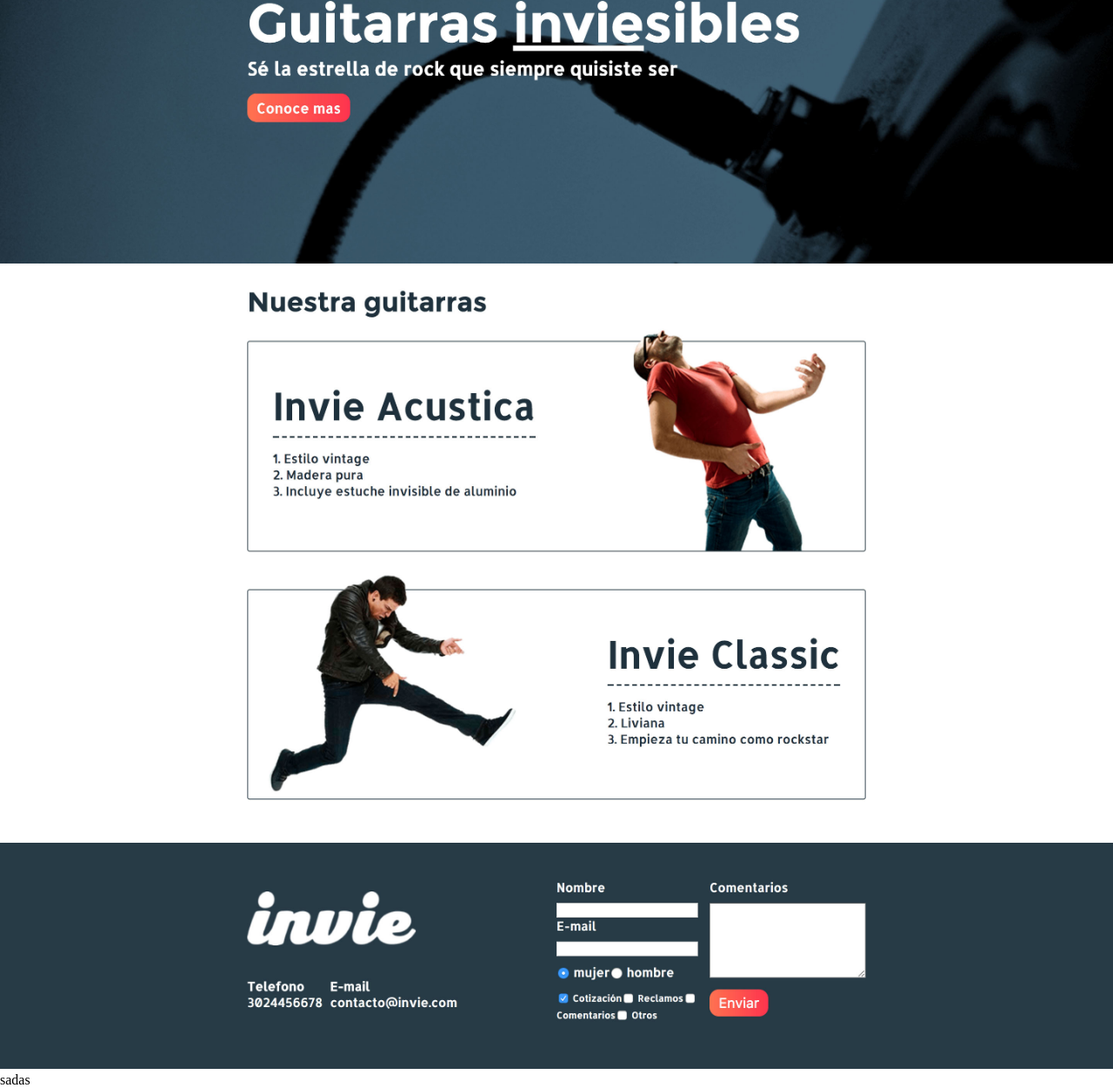
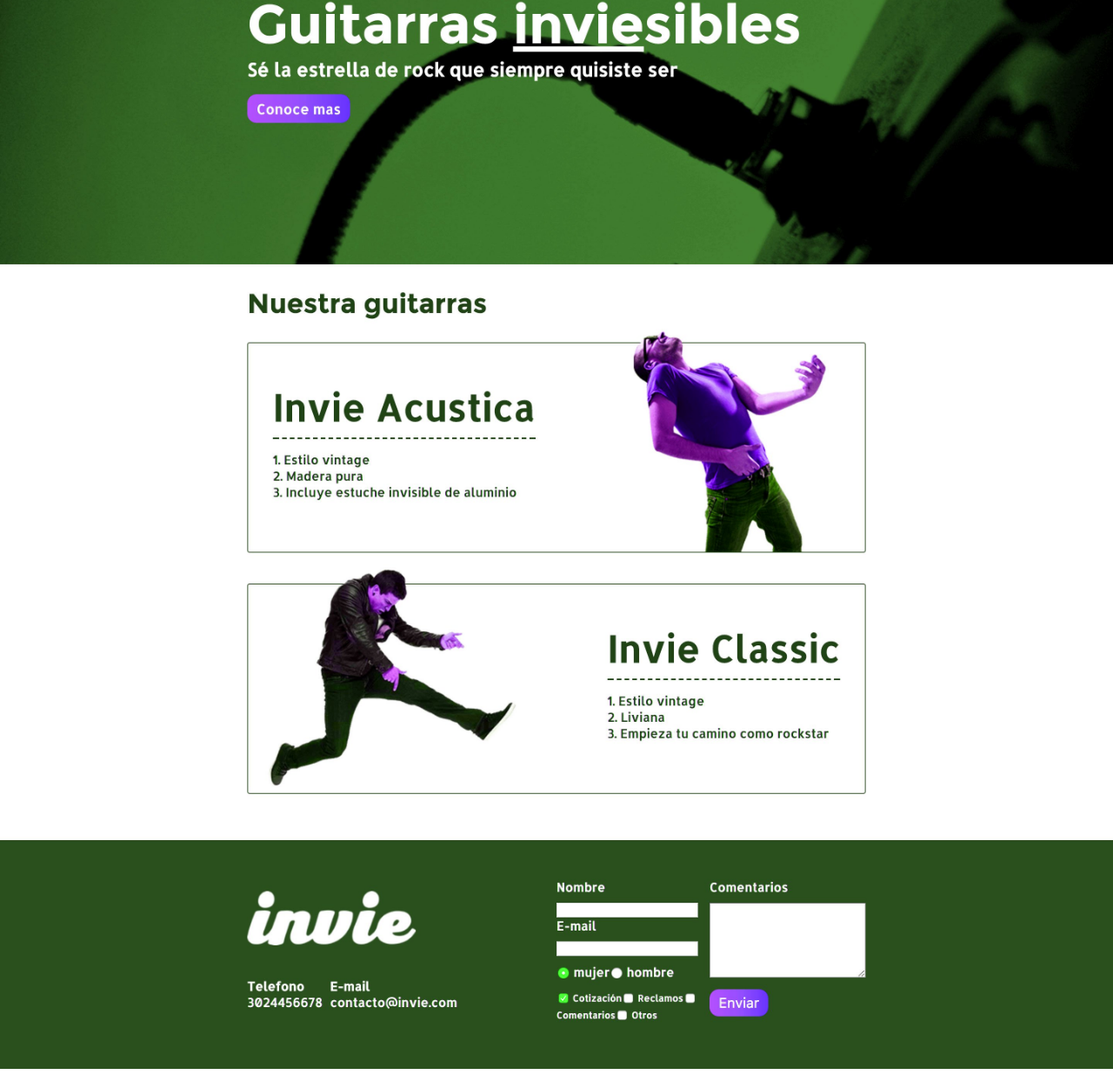
Before and after one commit to jesedv/gt, a plain HTML site: page index.html in a window 1280 px wide. Shown: the part 176-1427 px from the top of the page at 87% size. Drawn offline with Linux system fonts and the light colour scheme.

Commit message:
nueva versión verde

```diff
--- a/index.html
+++ b/index.html
@@ -15,11 +15,7 @@
 </style>
 </head>
 <body>
-	<img src="header_0fdd3fdf-3dcc-4466-8a28-4cbcc02a2c6e.jpg" alt="">
-	<img src="hero_51f6ca4a-043f-4384-bf2d-0276833261fc.jpg" alt="">
-	<img src="acustica_395abf3a-d46e-4f19-a9cc-ddee140e6597.jpg" alt="">
-	<img src="clasica_0663a6aa-2c83-4435-8530-357480d5a950.jpg" alt="">
-	<img src="footer_0bca93db-411f-4541-825a-4c3b5de36bf1.jpg" alt="">
-	sadas
+
+	<img src="nueva-version_9f363cfa-19b8-46fa-b494-eb06ed40d34b.jpg" alt="">
 </body>
 </html>
```
Also changed, not shown: nueva-version_9f363cfa-19b8-46fa-b494-eb06ed40d34b.jpg (added).
